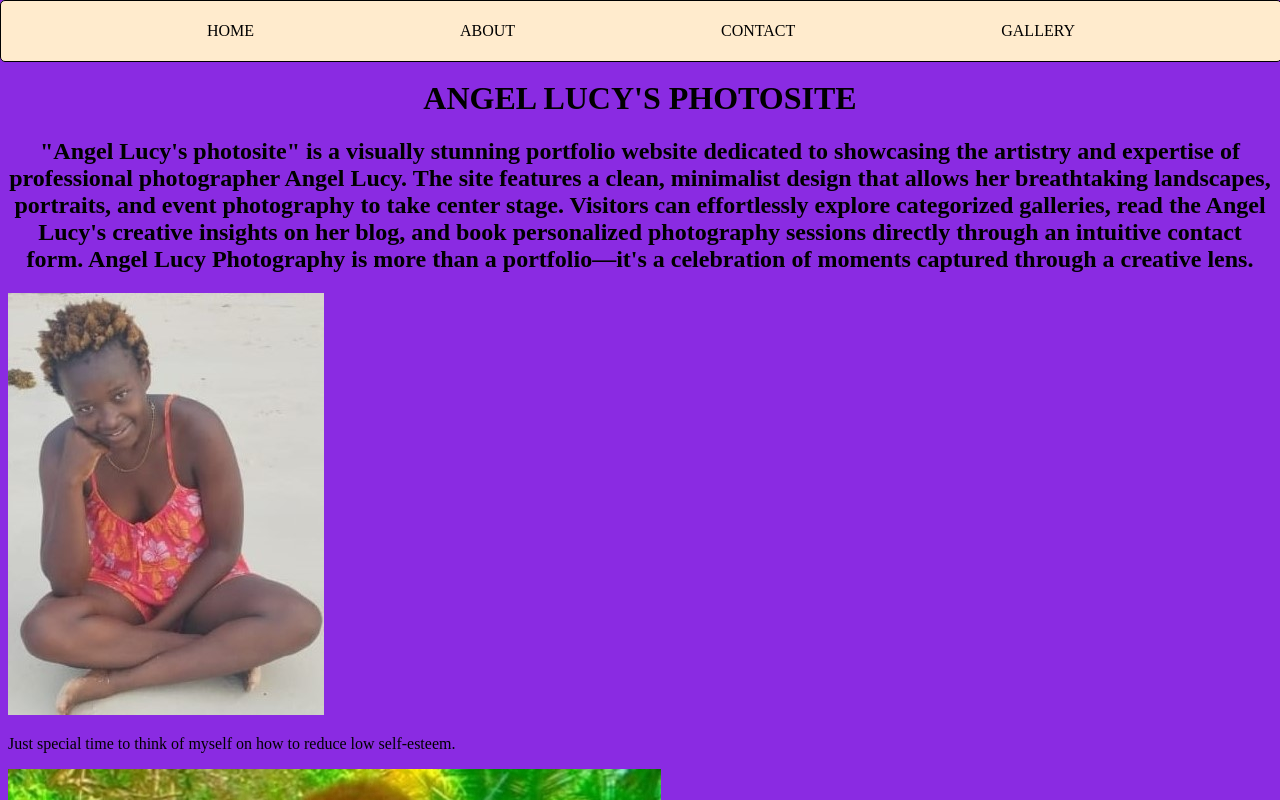
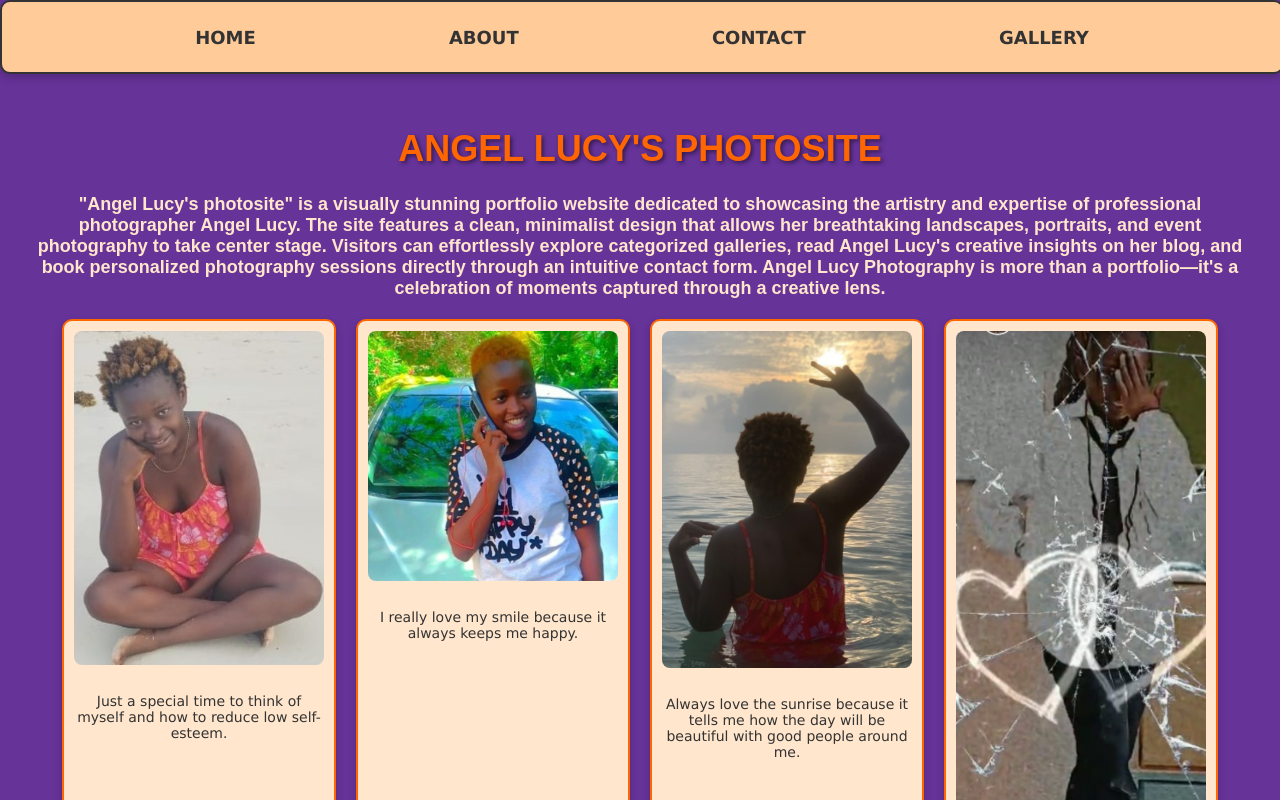
Before and after one commit to Angellucy460/Angee-photo-site, a plain HTML site: page index.html in a window 1280 px wide. Shown: the top 800 px of the page. Drawn offline with Linux system fonts and the light colour scheme.

Commit message:
Refactor README and HTML/CSS for improved clarity and consistency

```diff
--- a/index.css
+++ b/index.css
@@ -1,35 +1,109 @@
-.navigation{
+.navigation {
     width: 100vw;
-    border: 1px solid black;
-    background-color: blanchedalmond;
-    border-radius: 5px;
+    border: 2px solid #333;
+    background-color: #ffcc99; /* Light orange */
+    border-radius: 10px;
     position: fixed;
     top: 0;
     left: 0;
     display: flex;
-    height: 60px;
+    height: 70px;
     justify-content: space-evenly;
     align-items: center;
+    box-shadow: 0 4px 8px rgba(0, 0, 0, 0.2);
 }
-a{
+
+a {
     text-decoration: none;
-    color: black;
+    color: #333; /* Dark gray */
+    font-weight: bold;
+    font-size: 18px;
+    transition: color 0.3s ease;
 }
-.header{
-    margin-top: 80px;
+
+a:hover {
+    color: #ff6600; /* Bright orange */
+}
+
+.header {
+    margin-top: 100px;
     text-align: center;
-    text-decoration: none;
+    color: #ffffff; /* White */
+    font-family: 'Arial', sans-serif;
 }
-.body{
-    background-color: blueviolet;
+
+.header h1 {
+    font-size: 36px;
+    color: #ff6600; /* Bright orange */
+    text-shadow: 2px 2px 4px rgba(0, 0, 0, 0.5);
 }
-.footer{
-    border: 1px solid black;
-    background-color: blanchedalmond;
+
+.header h2 {
+    font-size: 18px;
+    color: #ffe6cc; /* Light peach */
+    margin-top: 10px;
+}
+
+.body {
+    background-color: #663399; /* Purple */
+    font-family: 'Verdana', sans-serif;
+    color: #ffffff; /* White */
+    padding: 20px;
+}
+
+.photoitem {
+    display: flex;
+    flex-wrap: wrap;
+    justify-content: center;
+    gap: 20px;
     margin-top: 20px;
-    height: 120px;
+}
+
+.photolist {
+    background-color: #ffe6cc; /* Light peach */
+    border: 2px solid #ff6600; /* Bright orange */
+    border-radius: 10px;
+    padding: 10px;
+    text-align: center;
+    width: 250px;
+    box-shadow: 0 4px 8px rgba(0, 0, 0, 0.2);
+    transition: transform 0.3s ease, box-shadow 0.3s ease;
+}
+
+.photolist img {
+    width: 100%;
     border-radius: 8px;
+    margin-bottom: 10px;
+}
+
+.photolist p {
+    font-size: 14px;
+    color: #333; /* Dark gray */
+}
+
+.photolist:hover {
+    transform: scale(1.05);
+    box-shadow: 0 8px 16px rgba(0, 0, 0, 0.3);
+}
+
+.footer {
+    border: 2px solid #333;
+    background-color: #ffcc99; /* Light orange */
+    margin-top: 40px;
+    height: 150px;
+    border-radius: 10px;
     display: flex;
     justify-content: space-evenly;
     align-items: center;
+    color: #333; /* Dark gray */
+    font-family: 'Courier New', monospace;
+    box-shadow: 0 -4px 8px rgba(0, 0, 0, 0.2);
 }
+
+.footer h4 {
+    font-size: 16px;
+    text-align: center;
+    margin-bottom: 10px;
+    color: #ff6600; /* Bright orange */
+    text-shadow: 1px 1px 2px rgba(0, 0, 0, 0.5);
+}
--- a/index.html
+++ b/index.html
@@ -3,72 +3,72 @@
 <head>
     <meta charset="UTF-8">
     <meta name="viewport" content="width=device-width, initial-scale=1.0">
-    <title>Angee's site</title>
+    <title>Angee's Site</title>
     <link rel="stylesheet" href="./index.css">
 </head>
 <body class="body">
   <nav class="navigation">
     <div>
-        <a href="HOME">HOME</a>
+        <a href="#home">HOME</a>
     </div>
     <div>
-        <a href="ABOUT">ABOUT</a>
+        <a href="#about">ABOUT</a>
     </div>
     <div>
-        <a href="CONTACT">CONTACT</a>
+        <a href="#contact">CONTACT</a>
     </div>
     <div>
-        <a href="GALLERY">GALLERY</a>
+        <a href="#gallery">GALLERY</a>
     </div>
   </nav>
   <header class="header">
     <h1>ANGEL LUCY'S PHOTOSITE</h1>
-    <h2>"Angel Lucy's photosite" is a visually stunning portfolio website dedicated to showcasing the artistry and expertise of professional photographer Angel Lucy. The site features a clean, minimalist design that allows her breathtaking landscapes, portraits, and event photography to take center stage. Visitors can effortlessly explore categorized galleries, read the Angel Lucy's creative insights on her blog, and book personalized photography sessions directly through an intuitive contact form. Angel Lucy Photography is more than a portfolio—it's a celebration of moments captured through a creative lens.</h2>
+    <h2>"Angel Lucy's photosite" is a visually stunning portfolio website dedicated to showcasing the artistry and expertise of professional photographer Angel Lucy. The site features a clean, minimalist design that allows her breathtaking landscapes, portraits, and event photography to take center stage. Visitors can effortlessly explore categorized galleries, read Angel Lucy's creative insights on her blog, and book personalized photography sessions directly through an intuitive contact form. Angel Lucy Photography is more than a portfolio—it's a celebration of moments captured through a creative lens.</h2>
   </header>
   <section class="photoitem">
     <div class="photolist">
-        <img src="./imges/Angel.jpg" alt="photo image">
-        <p>Just special time to think of myself on how to reduce low self-esteem.</p>
+        <img src="./imges/Angel.jpg" alt="Angel photo">
+        <p>Just a special time to think of myself and how to reduce low self-esteem.</p>
     </div>
     <div class="photolist">
-        <img src="./imges/Fashion.jpg" alt="photo image">
+        <img src="./imges/Fashion.jpg" alt="Fashion photo">
         <p>I really love my smile because it always keeps me happy.</p>
     </div>
     <div class="photolist">
-        <img src="./imges/Healer.jpg" alt="photo image">
-        <p>Always love the sunrise because it tells me on hoe the day will be beautiful with good people around you.</p>
+        <img src="./imges/Healer.jpg" alt="Healer photo">
+        <p>Always love the sunrise because it tells me how the day will be beautiful with good people around me.</p>
     </div>
     <div class="photolist">
-        <img src="./imges/Lucy.jpg" alt="photo image">
+        <img src="./imges/Lucy.jpg" alt="Lucy photo">
         <p>I am always happy no matter how hard life is. I will always have a smiling face.</p>
     </div>
     <div class="photolist">
-        <img src="./imges/iNature.jpg" alt="photo image">
+        <img src="./imges/Nature.jpg" alt="Nature photo">
         <p>Always in love with nature just the way it is and also love exploring the world.</p>
     </div>
     <div class="photolist">
-        <img src="./imges/Prayful.jpg" alt="photo image">
-        <p>Before everything in my life, i will always remember God's protection.</p>
+        <img src="./imges/Prayful.jpg" alt="Prayful photo">
+        <p>Before everything in my life, I will always remember God's protection.</p>
     </div>
     <div class="photolist">
-        <img src="./imges/Self-love.jpg" alt="photo image">
-        <p>Loving myself is the most thing in my life even though people around me do not show me love.</p>
+        <img src="./imges/Self-love.jpg" alt="Self-love photo">
+        <p>Loving myself is the most important thing in my life even though people around me do not show me love.</p>
     </div>
     <div class="photolist">
-        <img src="./imges/Vocation.jpg" alt="photo image">
-        <p>Always love swimming because it is my therapy and helps me heal in what am going through.</p>
+        <img src="./imges/Vocation.jpg" alt="Vacation photo">
+        <p>Always love swimming because it is my therapy and helps me heal from what I am going through.</p>
     </div>
   </section>
-</body>
-<footer class="footer">
+  <footer class="footer">
     <div>
-        <h4>Angel Lucy's Photosite is found along Likoni Road in Nairobi.</h4>
+        <h4>Angel Lucy's Photosite is located along Likoni Road in Nairobi.</h4>
     </div>
     <div>
-        <h4>Help line +254 790781575</h4>
+        <h4>Helpline: +254 790781575</h4>
     </div>
     <div>
-        <h4>&copy;Copyright 2025</h4>
+        <h4>&copy; Copyright 2025</h4><br>
     </div>
-</footer>
+  </footer>
+</body>
 </html>
```
Also changed, not shown: 1 other file.
